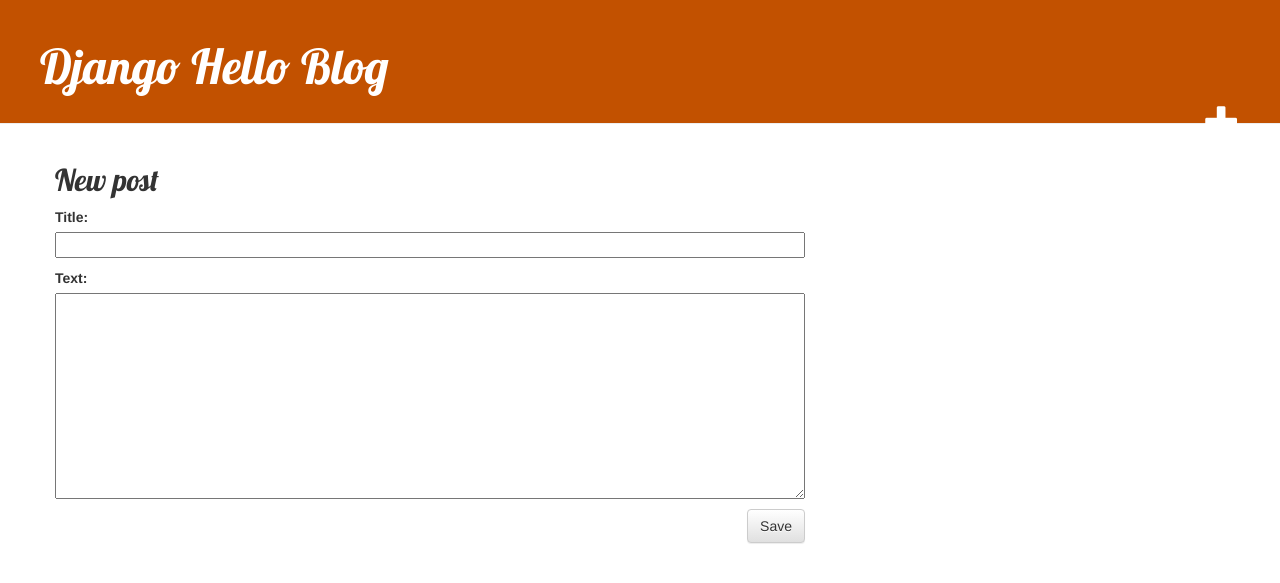
After one commit to LeinardB92/DjangoProjectBlog, a Django app: page /post/new in a window 1280 px wide. The commit adds this page. Shown: the top 583 px of the page. Run offline with Django 4.2, Linux system fonts and the light colour scheme; some libraries are stand-ins or nearby versions.

Commit message:
creación de post_new

```diff
--- /dev/null
+++ b/myapp/forms.py
@@ -0,0 +1,9 @@
+from django import forms
+
+from .models import Posst
+
+class PostForm(forms.ModelForm):
+
+    class Meta:
+        model = Posst
+        fields = ('title', 'text',)
--- a/myapp/templates/blog/base.html
+++ b/myapp/templates/blog/base.html
@@ -10,6 +10,7 @@
     <body>
         <div class="page-header">
             <h1><a href="/">Django Hello Blog</a></h1>
+            <a href="{% url 'post_new' %}" class="top-menu"><span class="glyphicon glyphicon-plus"></span></a>
         </div>
         <div class="content container">
             <div class="row">
--- /dev/null
+++ b/myapp/templates/blog/post_edit.html
@@ -0,0 +1,9 @@
+{% extends 'blog/base.html' %}
+
+{% block content %}
+    <h2>New post</h2>
+    <form method="POST" class="post-form">{% csrf_token %}
+        {{ form.as_p }}
+        <button type="submit" class="save btn btn-default">Save</button>
+    </form>
+{% endblock %}
--- a/myapp/urls.py
+++ b/myapp/urls.py
@@ -4,4 +4,5 @@
 urlpatterns = [
     path('', views.post_list, name='post_list'),
     path('post/<int:pk>/', views.post_detail, name='post_detail'),
+    path('post/new', views.post_new, name='post_new'),
 ]
--- a/myapp/views.py
+++ b/myapp/views.py
@@ -2,6 +2,7 @@
 from .models import Posst
 from django.utils import timezone
 from django.shortcuts import render, get_object_or_404
+from .forms import PostForm
 from django.http import HttpResponse
 
 
@@ -15,3 +16,11 @@
 #    Posst.objects.get(pk=pk)
     post = get_object_or_404(Posst, pk=pk)
     return render(request, 'blog/post_detail.html', {'post': post})
+
+def post_new(request):
+    form = PostForm()
+    if request.method == "POST":
+        [...]
+    else:
+        form = PostForm()
+    return render(request, 'blog/post_edit.html', {'form': form})
```
